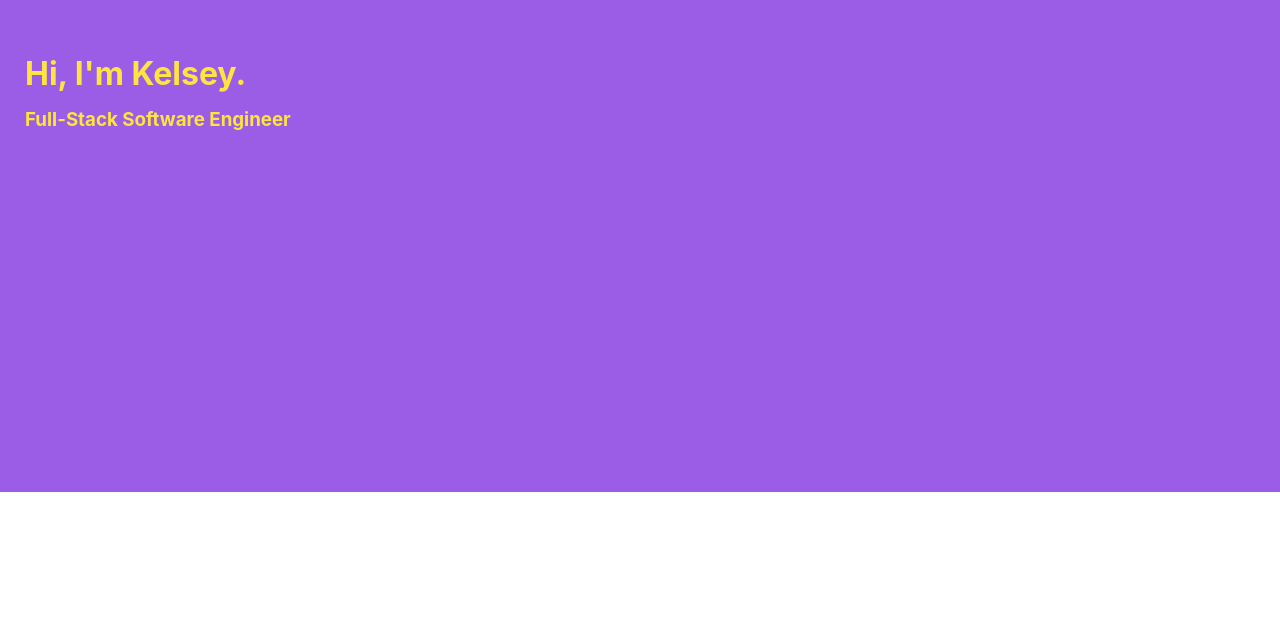
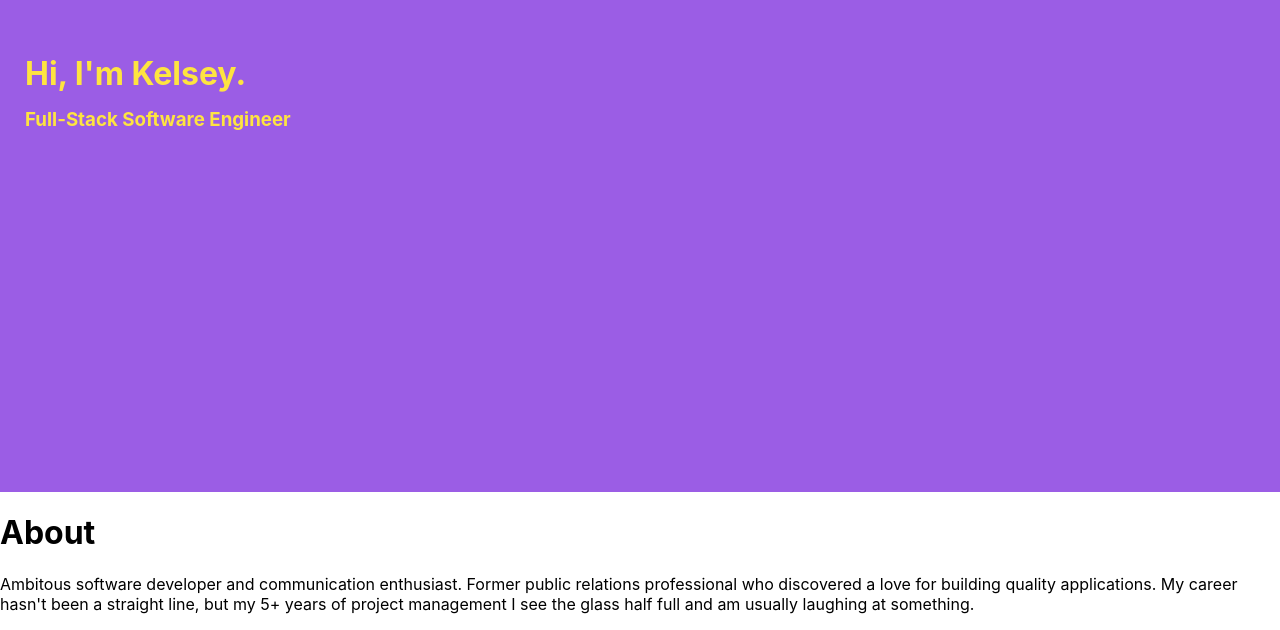
Before and after one commit to KelsCree/kelseycreehan.com, a React (Create React App) app: page / in a window 1280 px wide. Shown: the part 308-938 px from the top of the page. Before the commit the page ends 800 px from the top, so only its background shows below. Built offline with nearby package versions, Linux system fonts and the light colour scheme.

Commit message:
Add about component.

```diff
--- a/src/App.css
+++ b/src/App.css
@@ -9,6 +9,11 @@
   display: flex;
   flex-direction: column;
   justify-content: center;
+}
+
+.about {
+  height: 100vh;
+
 }
 
 #titleText {
--- a/src/App.js
+++ b/src/App.js
@@ -1,11 +1,13 @@
 import logo from './logo.svg';
 import './App.css';
 import Header from './Components/Header';
+import About from './Components/About';
 
 function App() {
   return (
     <div className="App">
         <Header className="header"/>
+        <About className="about"/>
     </div>
   );
 }
--- /dev/null
+++ b/src/Components/About.js
@@ -0,0 +1,16 @@
+import React from 'react'
+
+export default function About() {
+
+
+  return (
+    <div id="About">
+      <h1>About</h1>
+      <p> Ambitous software developer and communication enthusiast.
+        Former public relations professional who discovered a love for building quality applications.
+        My career hasn't been a straight line, but my 5+ years of project management
+        I see the glass half full and am usually laughing at something.
+      </p>
+    </div>
+  )
+}
--- a/src/Components/Header.js
+++ b/src/Components/Header.js
@@ -2,9 +2,11 @@ import React from 'react'
 
 export default function Header() {
   return(
+    <>
       <div className="header">
         <h1 id="titleText">Hi, I'm Kelsey.</h1>
         <h3 id="subTitle">Full-Stack Software Engineer</h3>
       </div>
+    </>
   )
 }
```
Also changed, not shown: 1 other file (tests, documents, lock files or other folders).
